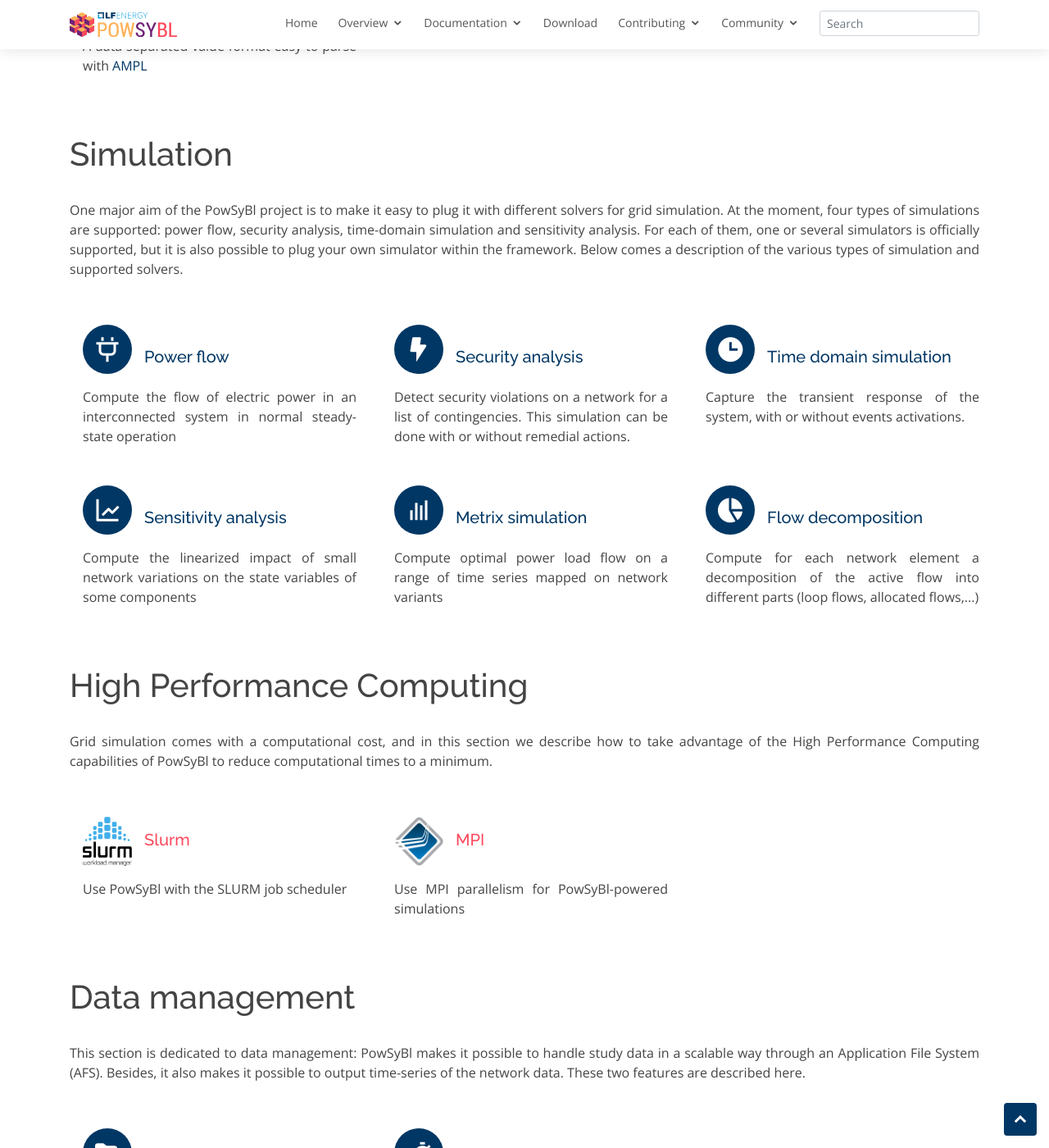
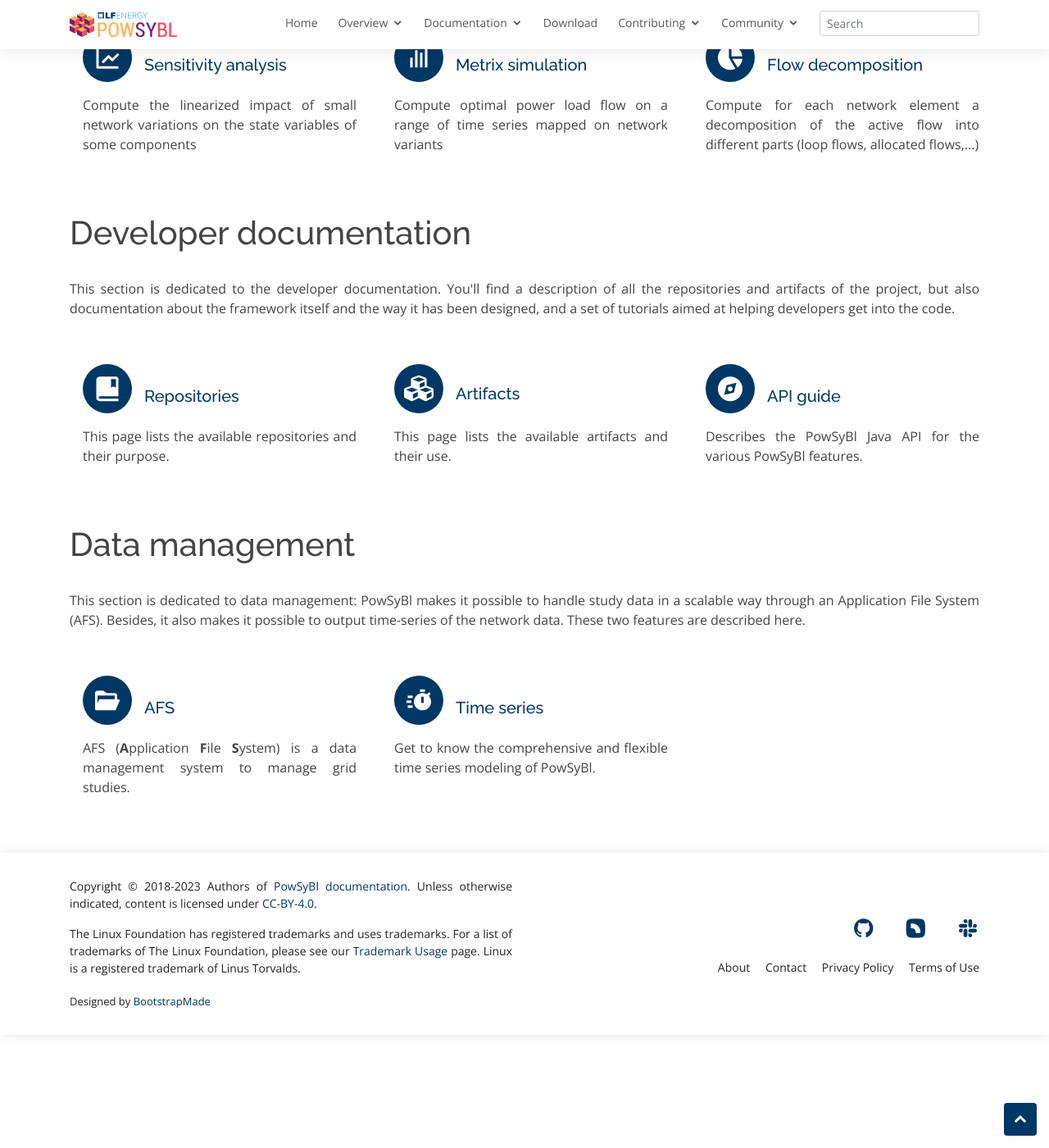
Before and after one commit to powsybl/powsybl.github.io, a Jekyll site: the page built from pages/documentation/index.html, in a window 1280 px wide and 1400 px high, scrolled down 2436 px. Shown: the whole window at 82% size. Built offline with Jekyll 4.4.1, drawn with Linux system fonts in a browser that asks for light colours; some of the changed text lies outside the part shown.

Commit message:
Clean secondary sections (#283)
Signed-off-by: Anne Tilloy <anne.tilloy@rte-france.com>

```diff
--- a/_includes/navbar.html
+++ b/_includes/navbar.html
@@ -21,13 +21,11 @@
                 <li class="drop-down"><a href="/pages/documentation">Documentation</a>
                     <ul>
                         <li><a href="/pages/documentation/index.html#user-documentation">User documentation</a></li>
+                        <li><a href="/pages/documentation/index.html#grid-model">Grid model</a></li>
+                        <li><a href="/pages/documentation/index.html#grid-formats">Grid exchange formats</a></li>
+                        <li><a href="/pages/documentation/index.html#simulation">Simulation</a></li>
                         <li><a href="/pages/documentation/index.html#developer-documentation">Developer documentation</a></li>
-                        <li><a href="/pages/documentation/index.html#grid-model">Grid model</a></li>
-                        <li><a href="/pages/documentation/index.html#grid-formats">Grid formats</a></li>
-                        <li><a href="/pages/documentation/index.html#simulation">Simulation</a></li>
-                        <li><a href="/pages/documentation/index.html#hpc">HPC</a></li>
                         <li><a href="/pages/documentation/index.html#data">Data management</a></li>
-                        <li><a href="/pages/documentation/index.html#microservices">Microservices</a></li>
                     </ul>
                 </li>
                 <li><a href="/pages/download">Download</a></li>
--- a/index.html
+++ b/index.html
@@ -129,10 +129,8 @@
                             <h4 class="title">Advanced features</h4>
                         </a>
                         <p class="description">
-                            PowSyBl provides a <a href="/pages/documentation/developer/python">python binding</a>,
-                            <a href="/pages/documentation/index.html#hpc">HPC support</a>,
-                            <a href="/pages/documentation/index.html#microservices">microservices</a>,
-                            <a href="/pages/documentation/data/timeseries.html">time-series</a>,
+                            PowSyBl provides a <a href="https://pypowsybl.readthedocs.io/en/latest/">python binding</a>,
+                            HPC support, microservices, <a href="/pages/documentation/data/timeseries.html">time-series</a>,
                             <a href="/pages/documentation/data/afs.html">scalable data management</a>, and more
                         </p>
                         <a href="/pages/documentation/index.html" title="More Details"><i class="bx bx-link"></i></a>
--- a/pages/documentation/index.html
+++ b/pages/documentation/index.html
@@ -85,69 +85,6 @@
                     </a>
                 </h5>
                 <div class="documentation_descr">Know more about the available commands you can use and how to use them.</div>
-            </div>
-        </div>
-    </div>
-</div>
-
-<h1 id="developer-documentation">Developer documentation</h1>
-<p>This section is dedicated to the developer documentation. You'll find a description of all the repositories and artifacts
-    of the project, but also documentation about the framework itself and the way it has been designed, and a set of tutorials aimed
-    at helping developers get into the code.
-</p>
-<div class="row">
-    <!-- Repositories -->
-    <div class="col-lg-4 col-sm-6 my-2">
-        <div class="media documentation_item">
-            <div class="media-body">
-                <h5>
-                    <a class="documentation_title" href="developer/repositories">
-                        <em class="doc-icon align-self-start bx bxs-book-bookmark"></em>Repositories
-                    </a>
-                </h5>
-                <div class="documentation_descr">This page lists the available repositories and their purpose.</div>
-            </div>
-        </div>
-    </div>
-
-    <!-- Artifacts -->
-    <div class="col-lg-4 col-sm-6 my-2">
-        <div class="media documentation_item">
-            <div class="media-body">
-                <h5>
-                    <a class="documentation_title" href="developer/artifacts.html">
-                        <em class="doc-icon align-self-start fa fa-cubes"></em>Artifacts
-                    </a>
-                </h5>
-                <div class="documentation_descr">This page lists the available artifacts and their use.</div>
-            </div>
-        </div>
-    </div>
-
-    <!--Patterns -->
-    <div class="col-lg-4 col-sm-6 my-2">
-        <div class="media documentation_item">
-            <div class="media-body">
-                <h5>
-                    <a class="documentation_title" href="developer/patterns">
-                        <em class="doc-icon align-self-start bx bxs-shapes"></em>Patterns
-                    </a>
-                </h5>
-                <div class="documentation_descr">Describes some of the programming patterns used in PowSyBl.</div>
-            </div>
-        </div>
-    </div>
-
-    <!--API guide -->
-    <div class="col-lg-4 col-sm-6 my-2">
-        <div class="media documentation_item">
-            <div class="media-body">
-                <h5>
-                    <a class="documentation_title" href="developer/api_guide">
-                        <em class="doc-icon align-self-start bx bxs-compass"></em>API guide
-                    </a>
-                </h5>
-                <div class="documentation_descr">Describes the PowSyBl Java API for the various PowSyBl features.</div>
             </div>
         </div>
     </div>
@@ -413,35 +350,50 @@
     </div>
 </div>
 
-<h1 id="hpc">High Performance Computing</h1>
-<p>Grid simulation comes with a computational cost, and in this section we describe how to take advantage of the High Performance Computing capabilities of PowSyBl to reduce
-    computational times to a minimum.
+<h1 id="developer-documentation">Developer documentation</h1>
+<p>This section is dedicated to the developer documentation. You'll find a description of all the repositories and artifacts
+    of the project, but also documentation about the framework itself and the way it has been designed, and a set of tutorials aimed
+    at helping developers get into the code.
 </p>
 <div class="row">
-    <!-- Slurm -->
+    <!-- Repositories -->
     <div class="col-lg-4 col-sm-6 my-2">
         <div class="media documentation_item">
             <div class="media-body">
                 <h5>
-                    <a class="documentation_title" href="">
-                        <img class="doc-icon align-self-start" src="/assets/img/logos/slurm.svg" alt="">Slurm
+                    <a class="documentation_title" href="developer/repositories">
+                        <em class="doc-icon align-self-start bx bxs-book-bookmark"></em>Repositories
                     </a>
                 </h5>
-                <div class="documentation_descr">Use PowSyBl with the SLURM job scheduler</div>
+                <div class="documentation_descr">This page lists the available repositories and their purpose.</div>
             </div>
         </div>
     </div>
 
-    <!-- MPI -->
+    <!-- Artifacts -->
     <div class="col-lg-4 col-sm-6 my-2">
         <div class="media documentation_item">
             <div class="media-body">
                 <h5>
-                    <a class="documentation_title" href="">
-                        <img class="doc-icon" src="/assets/img/logos/openmpi.png" alt="">MPI
+                    <a class="documentation_title" href="developer/artifacts.html">
+                        <em class="doc-icon align-self-start fa fa-cubes"></em>Artifacts
                     </a>
                 </h5>
-                <div class="documentation_descr">Use MPI parallelism for PowSyBl-powered simulations</div>
+                <div class="documentation_descr">This page lists the available artifacts and their use.</div>
+            </div>
+        </div>
+    </div>
+
+    <!--API guide -->
+    <div class="col-lg-4 col-sm-6 my-2">
+        <div class="media documentation_item">
+            <div class="media-body">
+                <h5>
+                    <a class="documentation_title" href="developer/api_guide">
+                        <em class="doc-icon align-self-start bx bxs-compass"></em>API guide
+                    </a>
+                </h5>
+                <div class="documentation_descr">Describes the PowSyBl Java API for the various PowSyBl features.</div>
             </div>
         </div>
     </div>
@@ -481,24 +433,3 @@
         </div>
     </div>
 </div>
-
-<h1 id="microservices">Microservices</h1>
-<p>
-    Since PowSyBl is meant to make it easy to build state-of-the-art applications for grid modeling, it also comes
-    with a set of microservices. The aim is to make it easier to build web-based applications. Check them out below.
-</p>
-<div class="row">
-    <!-- Repositories -->
-    <div class="col-lg-4 col-sm-6 my-2">
-        <div class="media documentation_item">
-            <div class="media-body">
-                <h5>
-                    <a class="documentation_title" href="microservices">
-                        <em class="doc-icon align-self-start bx bx-sitemap"></em>Architecture
-                    </a>
-                </h5>
-                <div class="documentation_descr">Get to know how the PowSyBl microservices are meant to be assembled.</div>
-            </div>
-        </div>
-    </div>
-</div>
```
Also changed, not shown: pages/documentation/developer/patterns/index.md (deleted, +0 -11 lines), pages/documentation/developer/patterns/simulator-integration.md (deleted, +0 -112 lines), pages/documentation/hpc/index.md (deleted, +0 -7 lines), pages/documentation/microservices/index.md (deleted, +0 -12 lines), pages/overview/release-cycle.md (+0 -1 lines), pages/documentation/microservices/img/index/micro-services-architecture.svg (deleted), 1 other file.
